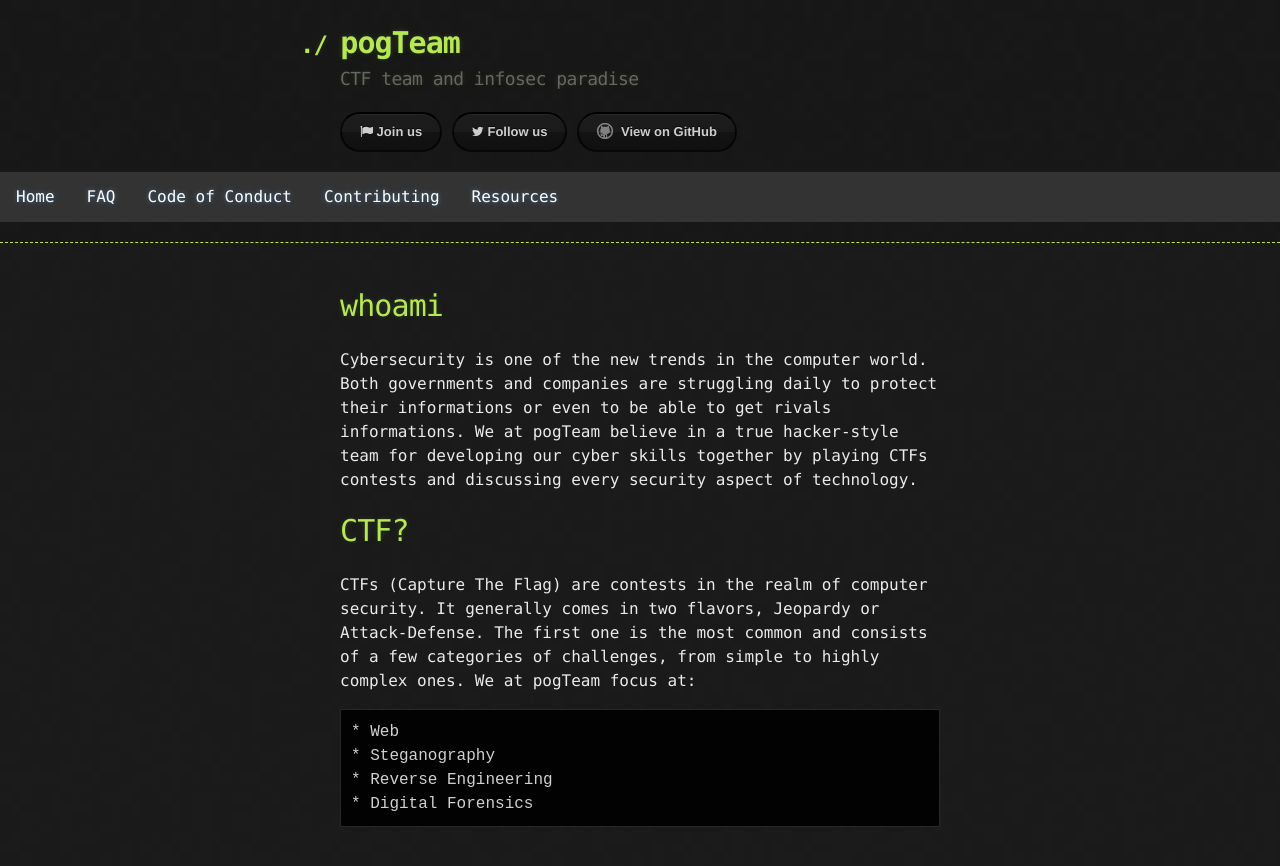
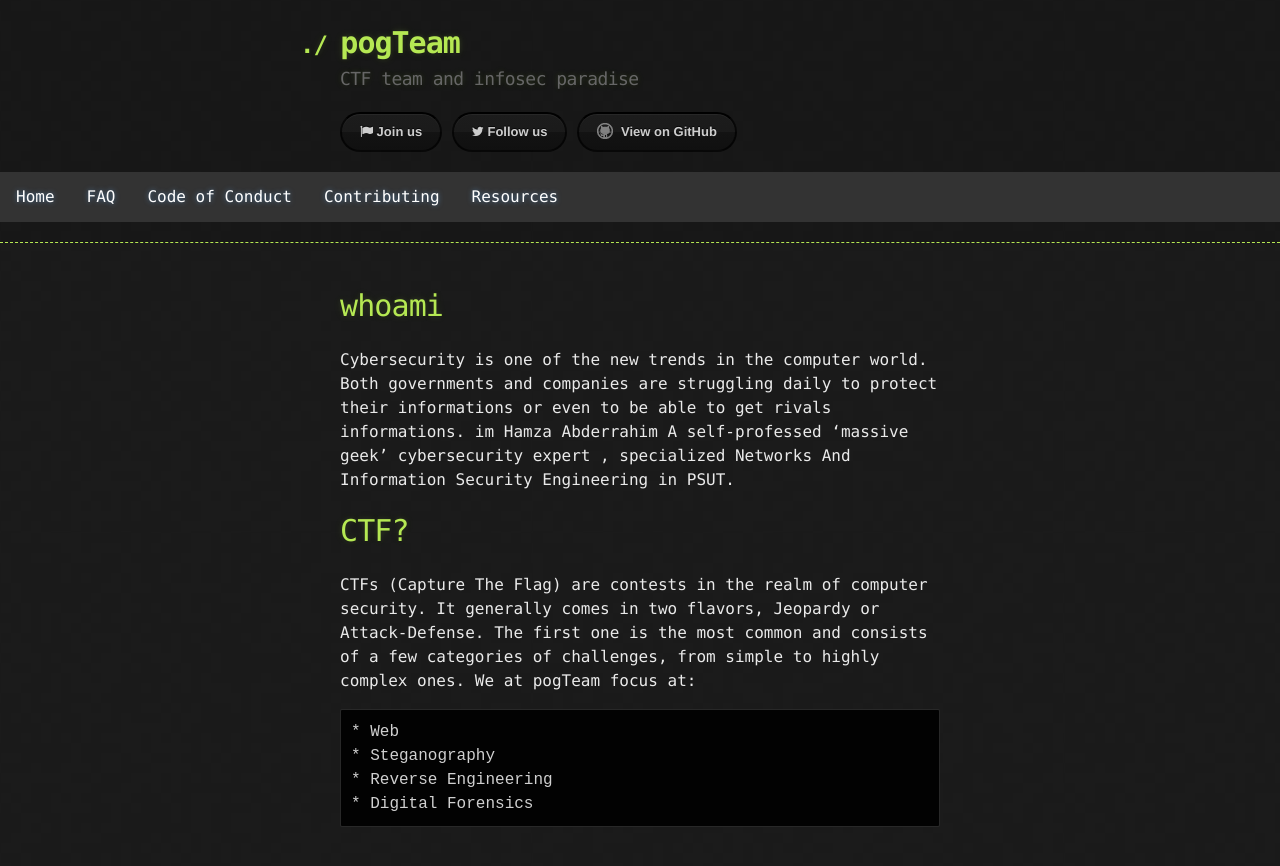
Before and after one commit to Crypto0/crypto.github.io, a Jekyll site: the page built from index.md, in a window 1280 px wide. Shown: the top 866 px of the page. Built offline with Jekyll 4.4.1, drawn with Linux system fonts in a browser that asks for light colours; nearby versions of some CDN libraries; our own code applies the rules of GitHub Pages for plain Markdown files.

Commit message:
Update index.md

```diff
--- a/index.md
+++ b/index.md
@@ -4,7 +4,7 @@ layout: default
 
 # whoami
 
-Cybersecurity is one of the new trends in the computer world. Both governments and companies are struggling daily to protect their informations or even to be able to get rivals informations. We at pogTeam believe in a true hacker-style team for developing our cyber skills together by playing CTFs contests and discussing every security aspect of technology.
+Cybersecurity is one of the new trends in the computer world. Both governments and companies are struggling daily to protect their informations or even to be able to get rivals informations. im Hamza Abderrahim A self-professed 'massive geek' cybersecurity expert , specialized Networks And Information Security Engineering in PSUT.
 
 
 # CTF?
```
